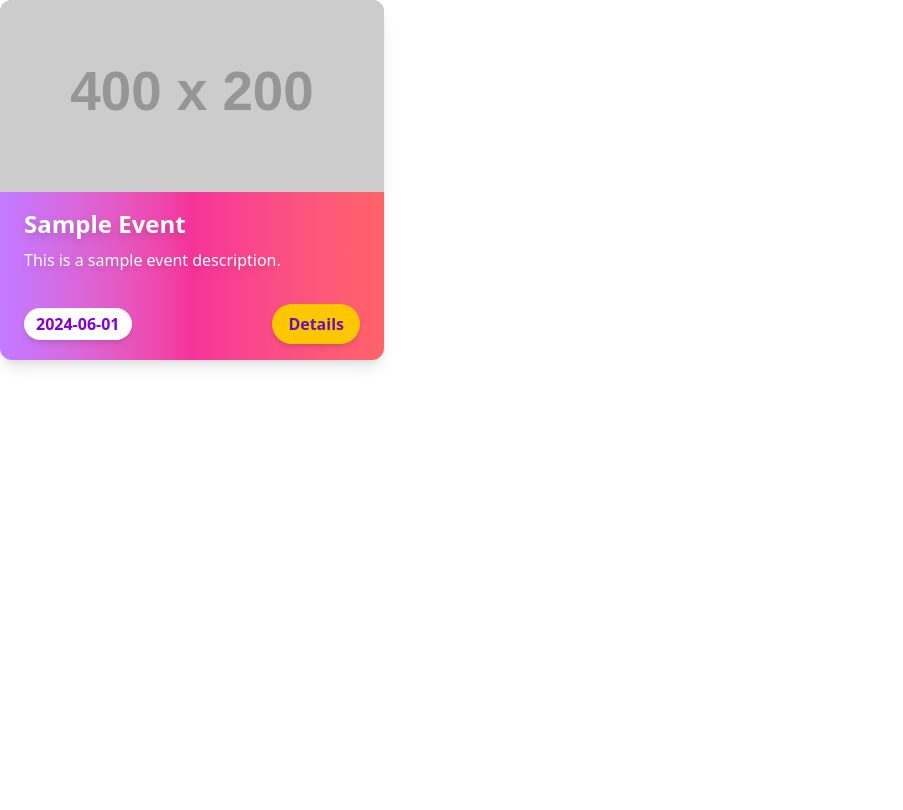
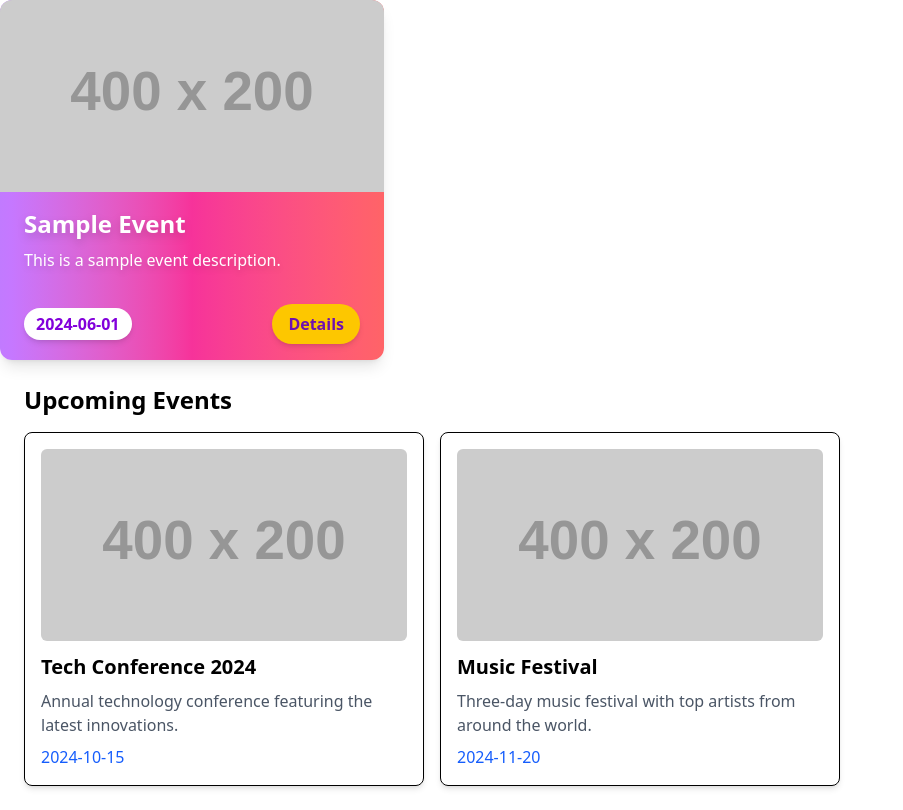
Before and after one commit to its-thakshila/Task03_SingleEventDetails, a React (Vite) app in the folder frontend/dashboard/: page / in a window 1280 px wide. Shown: the whole page, without its empty margins (0-903 px from the left). Built offline with nearby package versions, Linux system fonts and the light colour scheme.

Commit message:
Add EventsScreen component with sample events

```diff
--- a/frontend/dashboard/src/App.jsx
+++ b/frontend/dashboard/src/App.jsx
@@ -1,5 +1,6 @@
 import { useState } from 'react'
 import Eventcard   from "../components/eventcard.jsx";
+import EventsScreen from './EventsScreen'; // added by samadhini
 import './App.css'
 
 function App() {
@@ -10,6 +11,9 @@ function App() {
       <h1 className="text-3xl font-bold underline">
       </h1>
       <Eventcard event={{name: "Sample Event", description: "This is a sample event description.", date: "2024-06-01", image: "https://via.placeholder.com/400x200"}} />
+
+      {/* Add new EventsScreen component by samadhini */}
+      <EventsScreen />
     </div>
   )
 }
--- /dev/null
+++ b/frontend/dashboard/src/EventsScreen.jsx
@@ -0,0 +1,38 @@
+import React, { useState } from 'react';
+
+const EventsScreen = () => {
+  const [events, setEvents] = useState([
+    {
+      id: 1,
+      name: "Tech Conference 2024",
+      description: "Annual technology conference featuring the latest innovations.",
+      date: "2024-10-15",
+      image: "https://via.placeholder.com/400x200"
+    },
+    {
+      id: 2,
+      name: "Music Festival",
+      description: "Three-day music festival with top artists from around the world.",
+      date: "2024-11-20",
+      image: "https://via.placeholder.com/400x200"
+    }
+  ]);
+
+  return (
+    <div className="events-screen p-6">
+      <h2 className="text-2xl font-bold mb-4">Upcoming Events</h2>
+      <div className="events-grid grid grid-cols-1 md:grid-cols-2 lg:grid-cols-3 gap-4">
+        {events.map(event => (
+          <div key={event.id} className="event-card border rounded-lg p-4 shadow-md">
+            <img src={event.image} alt={event.name} className="w-full h-48 object-cover rounded-md mb-3" />
+            <h3 className="text-xl font-semibold mb-2">{event.name}</h3>
+            <p className="text-gray-600 mb-2">{event.description}</p>
+            <p className="text-blue-600 font-medium">{event.date}</p>
+          </div>
+        ))}
+      </div>
+    </div>
+  );
+};
+
+export default EventsScreen;
```
